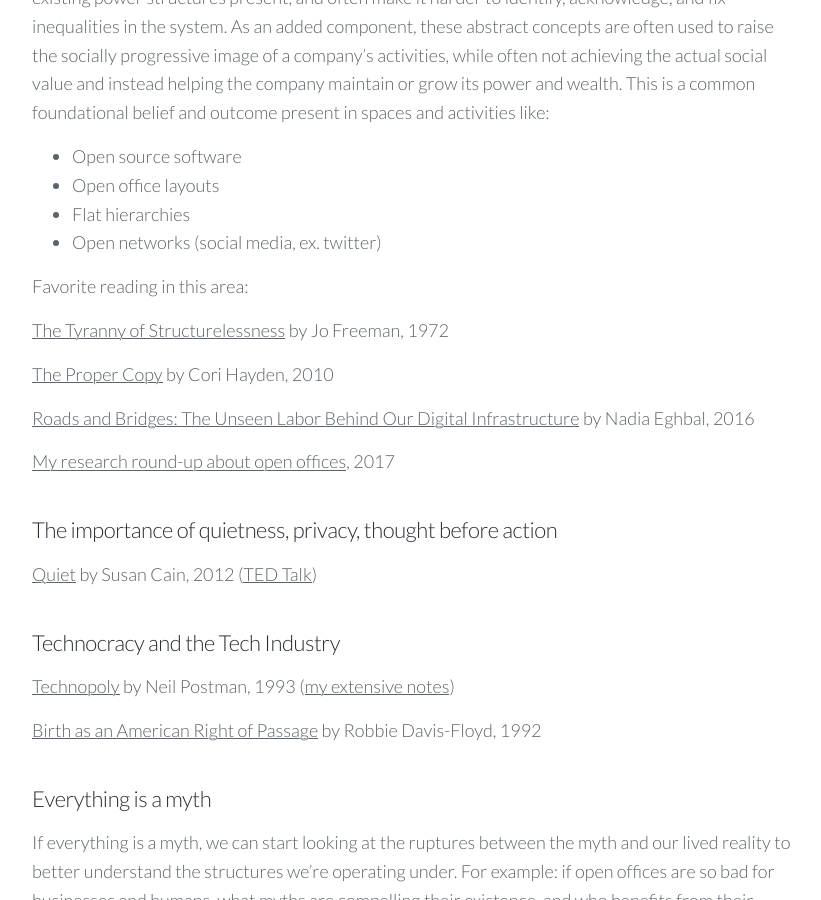
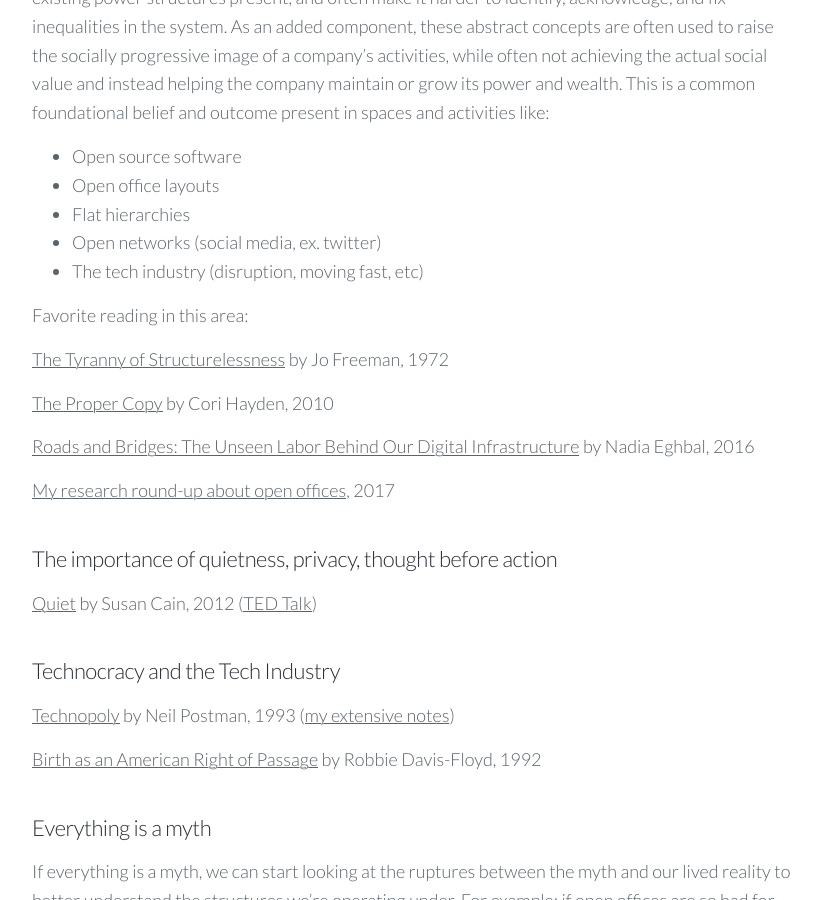
Before and after one commit to venetucci/personal-website, a Jekyll site: the page built from _pages/about.md, in a window 1280 px wide and 900 px high, scrolled down 1296 px. Shown: the whole window, without its empty margins (224-1045 px from the left). Built offline with Jekyll 4.4.1, drawn with Linux system fonts in a browser that asks for light colours; nearby versions of some CDN libraries.

Commit message:
Update from Forestry.io Michelle Venetucci Harvey updated _pages/about.md

```diff
--- a/_pages/about.md
+++ b/_pages/about.md
@@ -25,6 +25,7 @@
 * Open office layouts
 * Flat hierarchies
 * Open networks (social media, ex. twitter)
+* The tech industry (disruption, moving fast, etc)
 
 Favorite reading in this area:
 
```
